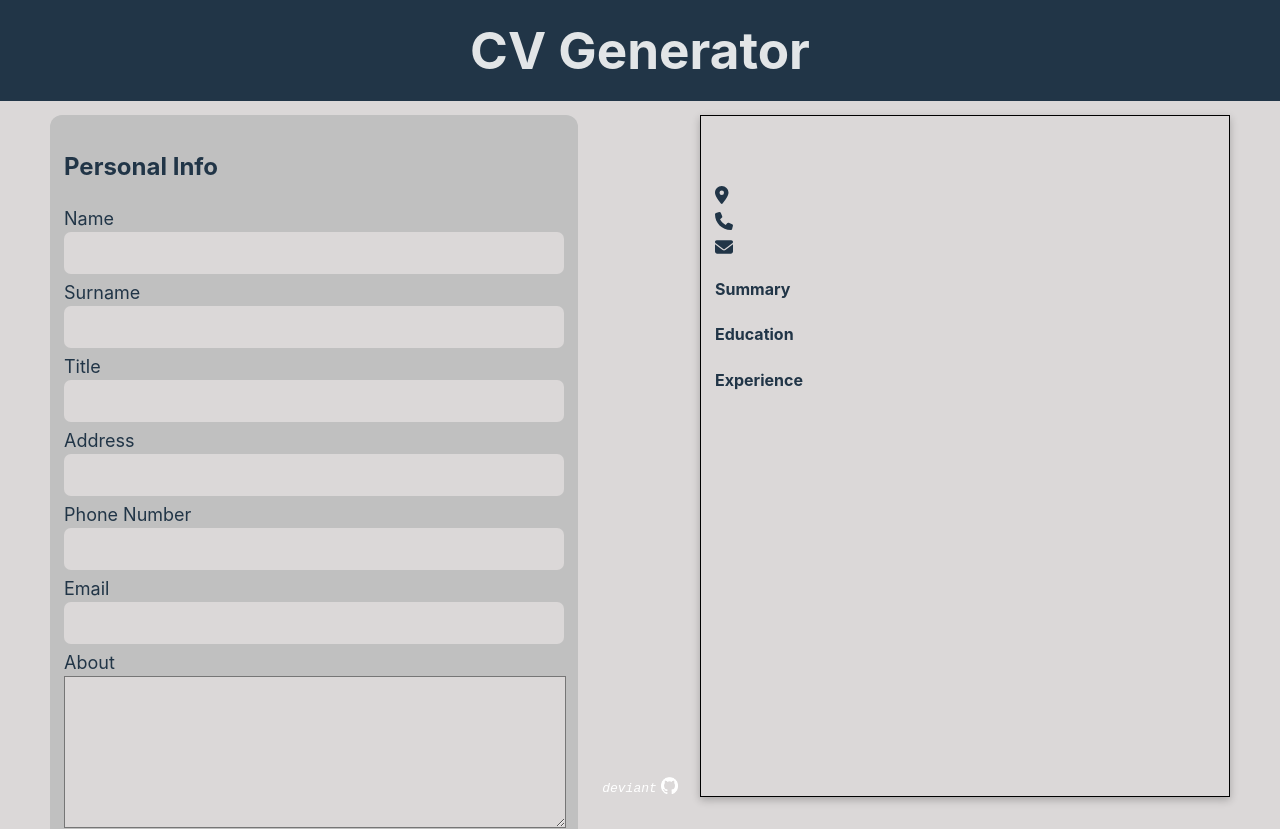
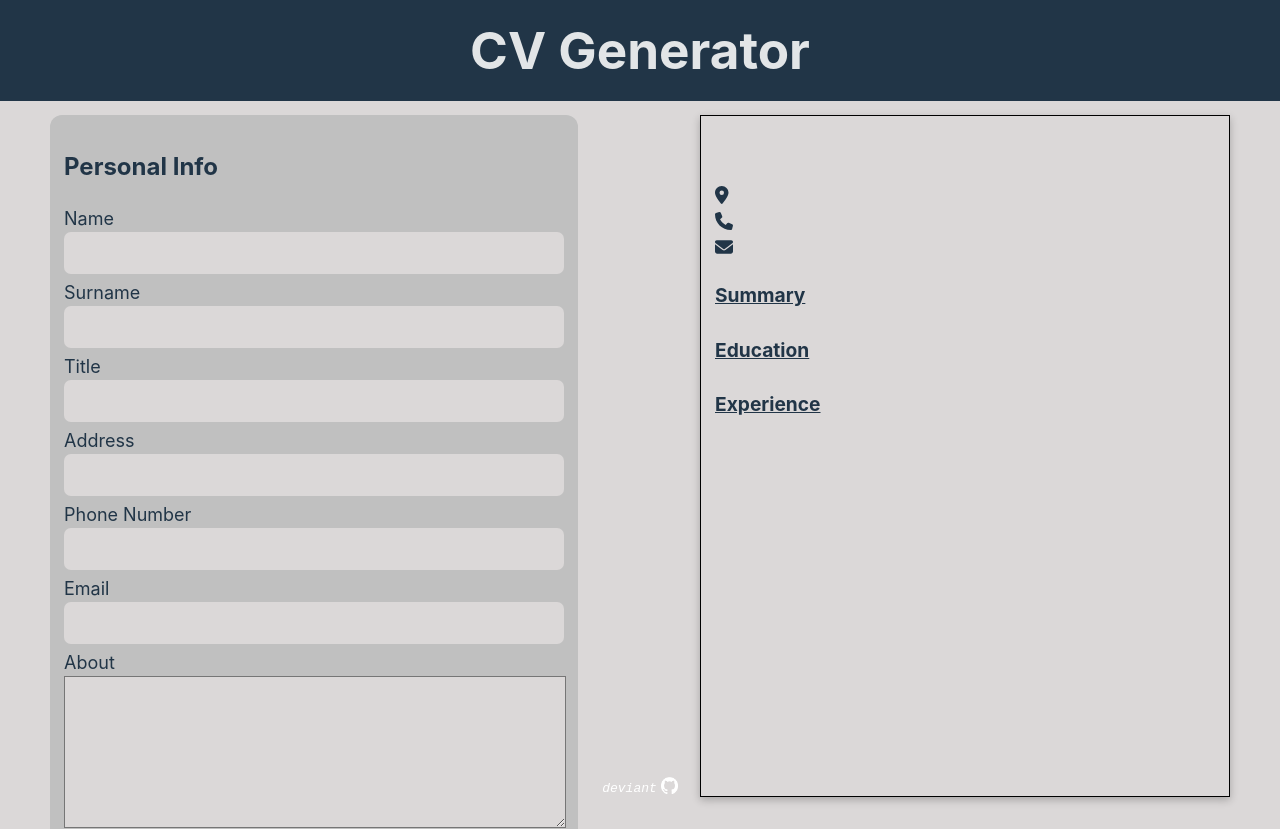
Before and after one commit to mbdeviant/resume-generator, a React app: page / in a window 1280 px wide. Shown: the top 829 px of the page. Built offline with nearby package versions, Linux system fonts and the light colour scheme; the HTML template or start-up script is replaced by a standard one.

Commit message:
edit font decorations

```diff
--- a/src/components/CVPreview/preview.css
+++ b/src/components/CVPreview/preview.css
@@ -1,8 +1,3 @@
-.educationItem {
-  display: flex;
-  justify-content: space-between;
-}
-
 .name {
   margin: 23px 0px;
   font-size: 2.2em;
@@ -26,3 +21,10 @@
   font-size: 1.5em;
   margin-top: 0;
 }
+.bold {
+  font-weight: 600;
+}
+h4 {
+  font-size: 1.2em;
+  text-decoration: underline;
+}
```
